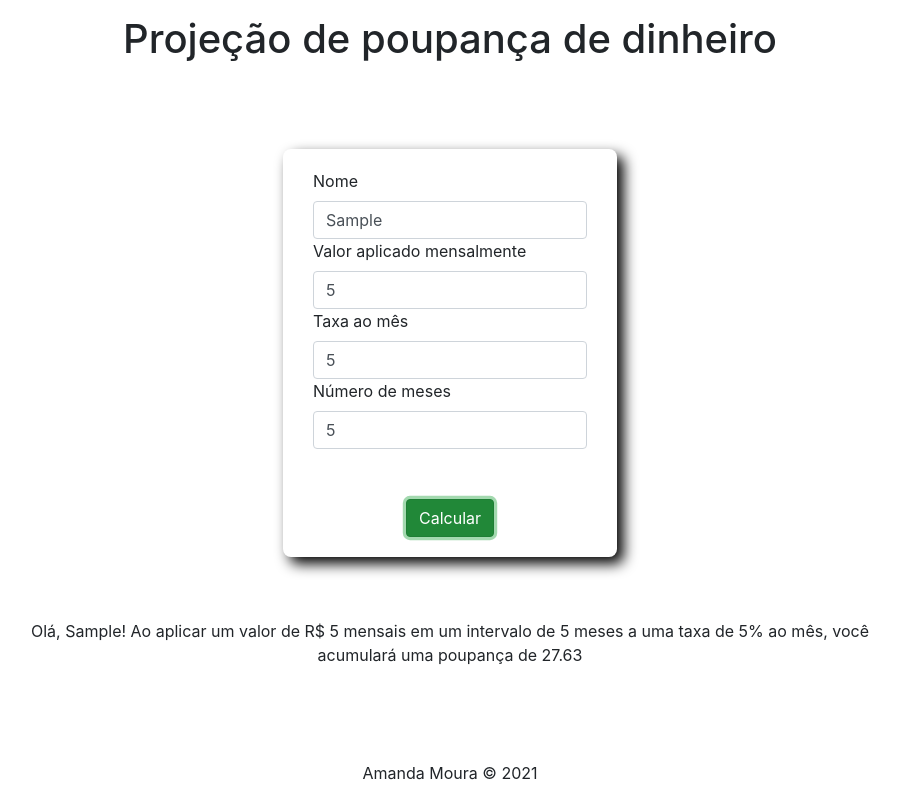
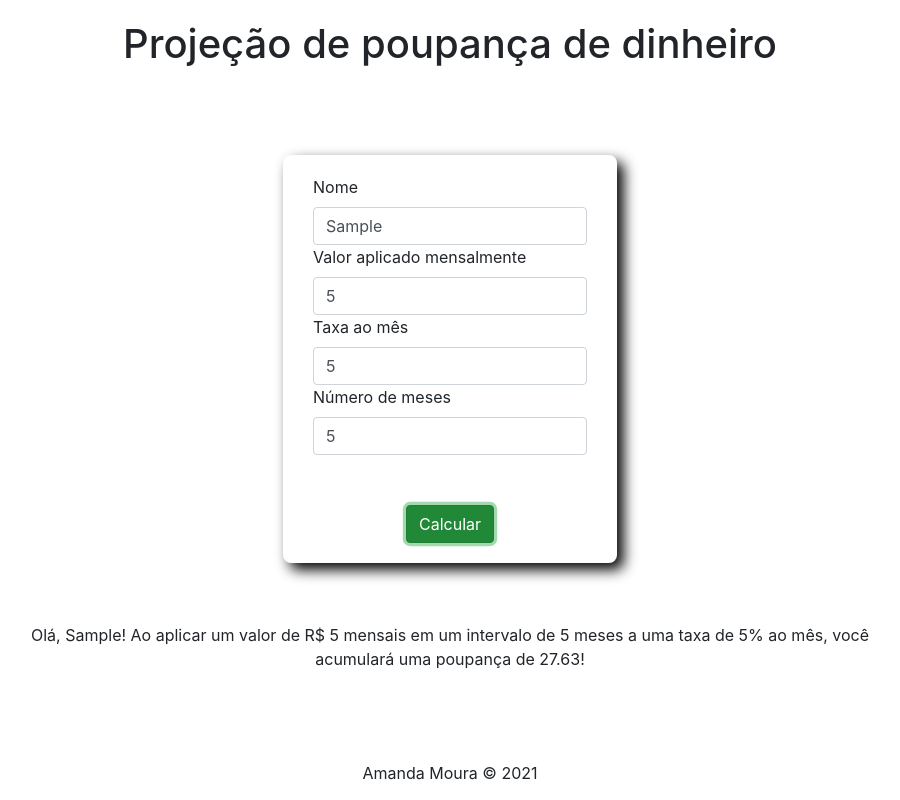
Before and after one commit to AmandaMS09/PF3_AmandaMouradeSouza, a plain HTML site: page index.html in a window 1280 px wide. Both pictures are taken after typing "Sample", "5", "5", "5" into the empty fields and a click on the button "Calcular". Shown: the whole page, without its empty margins (190-1090 px from the left). Drawn offline with nearby package versions, Linux system fonts and the light colour scheme.

Commit message:
Mudança de texto no 'estilo.css' e 'script.js'

```diff
--- a/css/estilo.css
+++ b/css/estilo.css
@@ -9,7 +9,7 @@ body { display: flex;
 }
 
 header { width: 100vw;
-    padding: 15px;
+    padding: 20px;
     height: fit-content;
 }
 
--- a/js/script.js
+++ b/js/script.js
@@ -10,7 +10,7 @@ function calculo(){
 
     if (nome !="" && P !="" && i !="" && n !="")
     {
-        var result = `Olá, ${nome}! Ao aplicar um valor de R$ ${P} mensais em um intervalo de ${n} meses a uma taxa de ${i * 100}% ao mês, você acumulará uma poupança de ${vf}`;
+        var result = `Olá, ${nome}! Ao aplicar um valor de R$ ${P} mensais em um intervalo de ${n} meses a uma taxa de ${i * 100}% ao mês, você acumulará uma poupança de ${vf}!`;
 
     }else
     {
```
